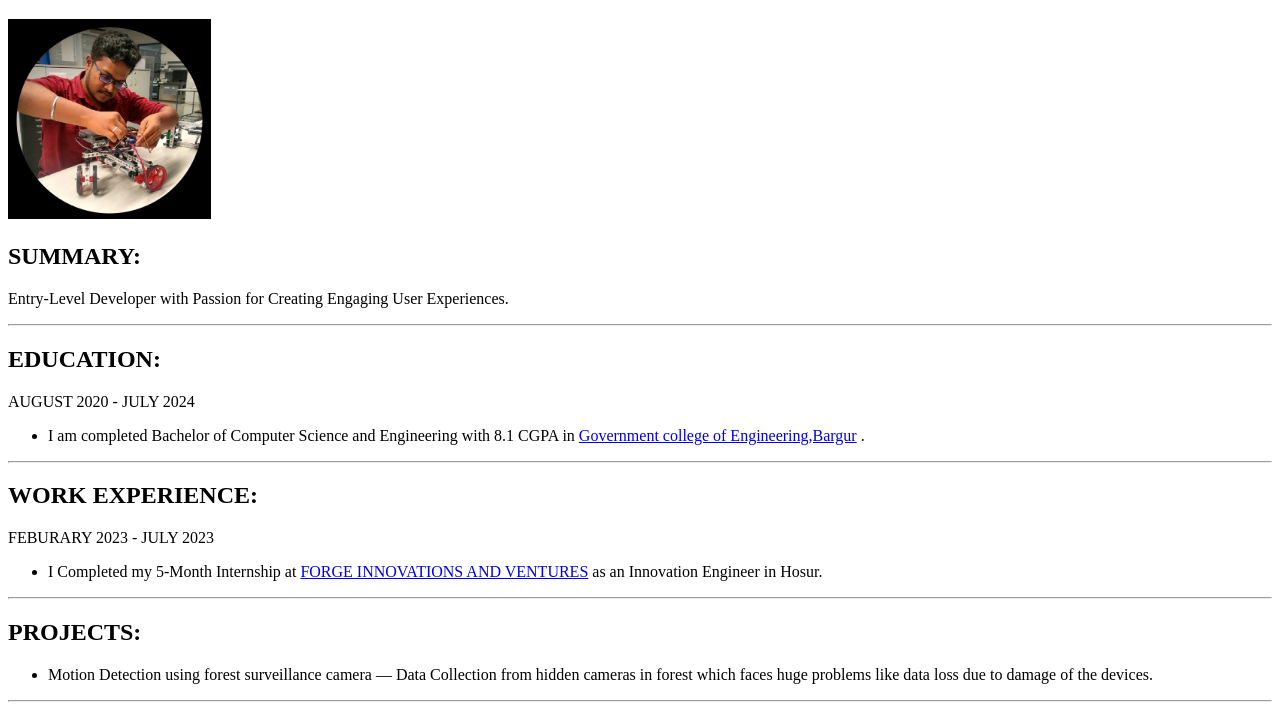
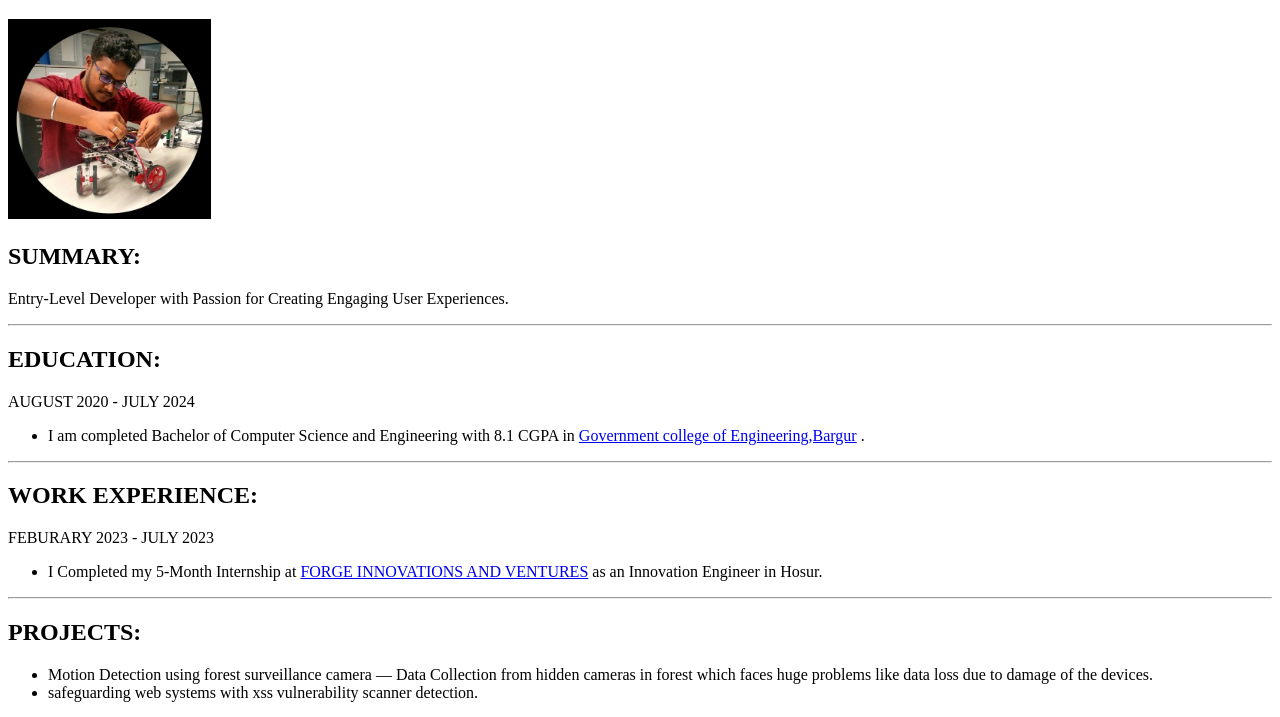
Before and after one commit to Naveenshanjai/html-Resume, a plain HTML site: page index.html in a window 1280 px wide. Shown: the part 61-778 px from the top of the page. Drawn offline with Linux system fonts and the light colour scheme.

Commit message:
index.html

```diff
--- a/index.html
+++ b/index.html
@@ -28,6 +28,7 @@
         <li>Motion Detection using forest surveillance camera — Data Collection from hidden cameras in forest
             which faces huge problems like data loss
             due to damage of the devices.</li>
+        <li>safeguarding web systems with xss vulnerability scanner detection.</li>
     </ul>
     <hr/>
     <h2>SKILLS :</h2>
```
